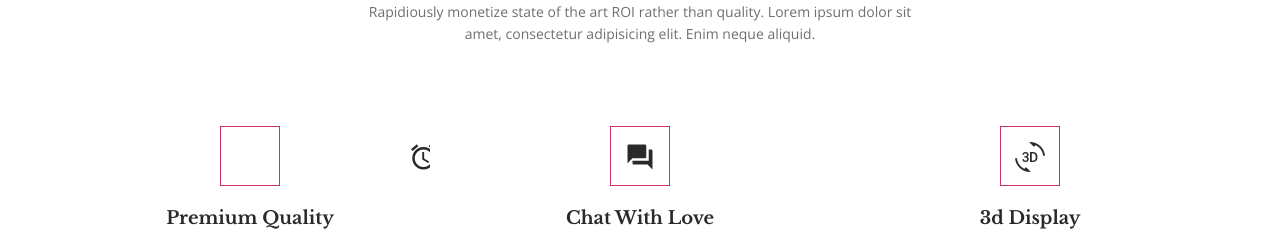
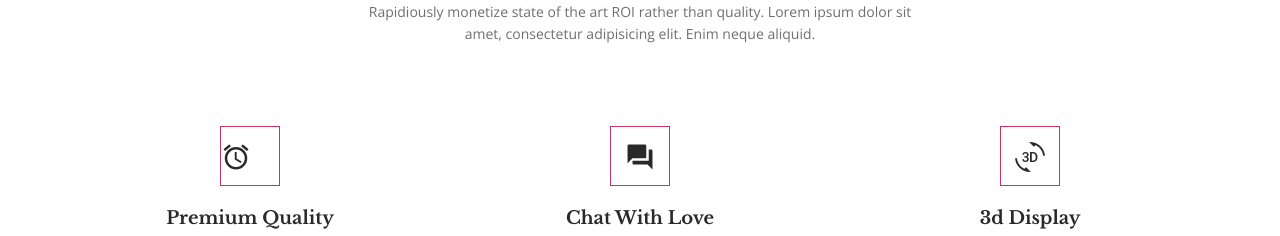
Before and after one commit to DevelopApple/ssa, a plain HTML site: page index.html in a window 1280 px wide. Shown: the part 1280-1516 px from the top of the page. Drawn offline with nearby package versions, Linux system fonts and the light colour scheme.

Commit message:
Update index.html

```diff
--- a/index.html
+++ b/index.html
@@ -107,7 +107,7 @@
                 <div class="col-md-4 col-lg-4 col-sm-6 col-xs-12">
                     <div class="qs-box relative mb50 center wow fadeInUp" data-wow-delay="0.2s">
                         <div class="qs-box-icon">
-                            <i class="material-icons">access alarms</i>
+                            <i class="material-icons">alarms</i>
                         </div>
                         <h3>Premium Quality</h3>
                         <p>Lorem Ipsum is a simply dummy texts of the printing and typesetting industry. Lorem Ipsum has been the industry's standard dummy text ever since.</p>
```
